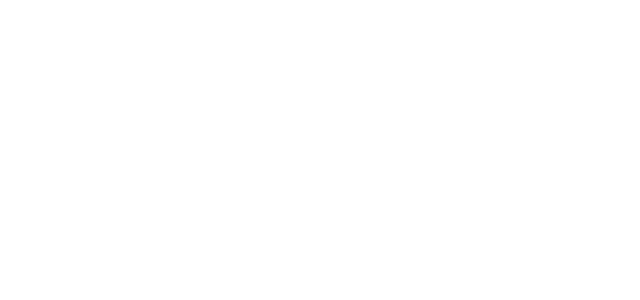
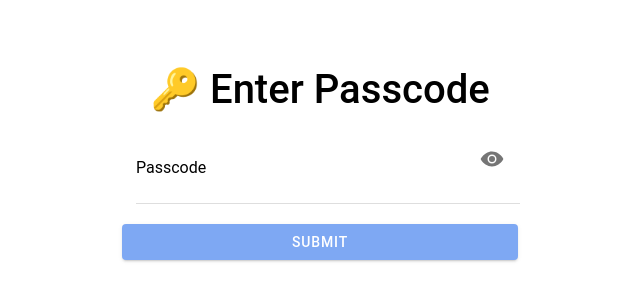
Before and after one commit to Opop29/Toltul-ad, a React (Vite) app: page /Toltul-ad/enter-passcode in a window 1280 px wide. Shown: the part 130-430 px from the top of the page, without its empty margins (320-960 px from the left). Built offline with nearby package versions, Linux system fonts and the light colour scheme.

Commit message:
add protected routh and fade animation css

```diff
--- a/src/App.tsx
+++ b/src/App.tsx
@@ -1,25 +1,22 @@
-import { Redirect, Route } from 'react-router-dom';
-import { IonApp, IonRouterOutlet, setupIonicReact } from '@ionic/react';
-import { IonReactRouter } from '@ionic/react-router';
-import Home from './pages/Home';
-import EnterPasscode from './pages/EnterPasscode';
+import { Redirect, Route } from "react-router-dom";
+import { IonApp, IonRouterOutlet, setupIonicReact } from "@ionic/react";
+import { IonReactRouter } from "@ionic/react-router";
+import Home from "./pages/Home";
+import EnterPasscode from "./pages/EnterPasscode";
+import ProtectedRoute from "./components/ProtectedRoute";
 
-import '@ionic/react/css/core.css';
-
-import '@ionic/react/css/normalize.css';
-import '@ionic/react/css/structure.css';
-import '@ionic/react/css/typography.css';
-
-import '@ionic/react/css/padding.css';
-import '@ionic/react/css/float-elements.css';
-import '@ionic/react/css/text-alignment.css';
-import '@ionic/react/css/text-transformation.css';
-import '@ionic/react/css/flex-utils.css';
-import '@ionic/react/css/display.css';
-
-import '@ionic/react/css/palettes/dark.system.css';
-
-import './theme/variables.css';
+import "@ionic/react/css/core.css";
+import "@ionic/react/css/normalize.css";
+import "@ionic/react/css/structure.css";
+import "@ionic/react/css/typography.css";
+import "@ionic/react/css/padding.css";
+import "@ionic/react/css/float-elements.css";
+import "@ionic/react/css/text-alignment.css";
+import "@ionic/react/css/text-transformation.css";
+import "@ionic/react/css/flex-utils.css";
+import "@ionic/react/css/display.css";
+import "@ionic/react/css/palettes/dark.system.css";
+import "./theme/variables.css";
 
 setupIonicReact();
 
@@ -27,16 +24,10 @@
   <IonApp>
     <IonReactRouter>
       <IonRouterOutlet>
-        <Route exact path="/Toltul-ad/enter">
-          <EnterPasscode />
-        </Route>
-
-        <Route exact path="/Toltul-ad/home">
-          <Home />
-        </Route>
-
+        <Route exact path="/Toltul-ad/enter-passcode" component={EnterPasscode} />
+        <ProtectedRoute exact path="/Toltul-ad/home" component={Home} />
         <Route exact path="/Toltul-ad/">
-          <Redirect to="/Toltul-ad/enter" />
+          <Redirect to="/Toltul-ad/enter-passcode" />
         </Route>
       </IonRouterOutlet>
     </IonReactRouter>
--- /dev/null
+++ b/src/components/ProtectedRoute.tsx
@@ -0,0 +1,26 @@
+import React from "react";
+import { Route, Redirect } from "react-router-dom";
+
+interface ProtectedRouteProps {
+  component: React.ComponentType<any>;
+  path: string;
+  exact?: boolean;
+}
+
+const ProtectedRoute: React.FC<ProtectedRouteProps> = ({
+  component: Component,
+  ...rest
+}) => {
+  const isAuth = localStorage.getItem("authenticated") === "true";
+
+  return (
+    <Route
+      {...rest}
+      render={(props) =>
+        isAuth ? <Component {...props} /> : <Redirect to="/Toltul-ad/enter-passcode" />
+      }
+    />
+  );
+};
+
+export default ProtectedRoute;
--- a/src/css/EnterPasscode.css
+++ b/src/css/EnterPasscode.css
@@ -1,3 +1,12 @@
+
+.fade-in {
+  animation: fadeIn 0.8s ease-in;
+}
+
+@keyframes fadeIn {
+  from { opacity: 0; transform: translateY(10px); }
+  to { opacity: 1; transform: translateY(0); }
+}
 
 .shake {
   animation: shake 0.5s;
--- a/src/pages/EnterPasscode.tsx
+++ b/src/pages/EnterPasscode.tsx
@@ -61,6 +61,9 @@
       setToastMessage("✅ Access Granted");
       setToastColor("success");
       setShowToast(true);
+
+      localStorage.setItem("authenticated", "true");
+
       setPasscode("");
       setTimeout(() => {
         history.push("/Toltul-ad/home");
@@ -70,7 +73,7 @@
 
   return (
     <IonPage>
-      <IonContent className="ion-padding ion-text-center" fullscreen>
+      <IonContent className="ion-padding ion-text-center fade-in" fullscreen>
         <div
           style={{
             maxWidth: "90%",
```
